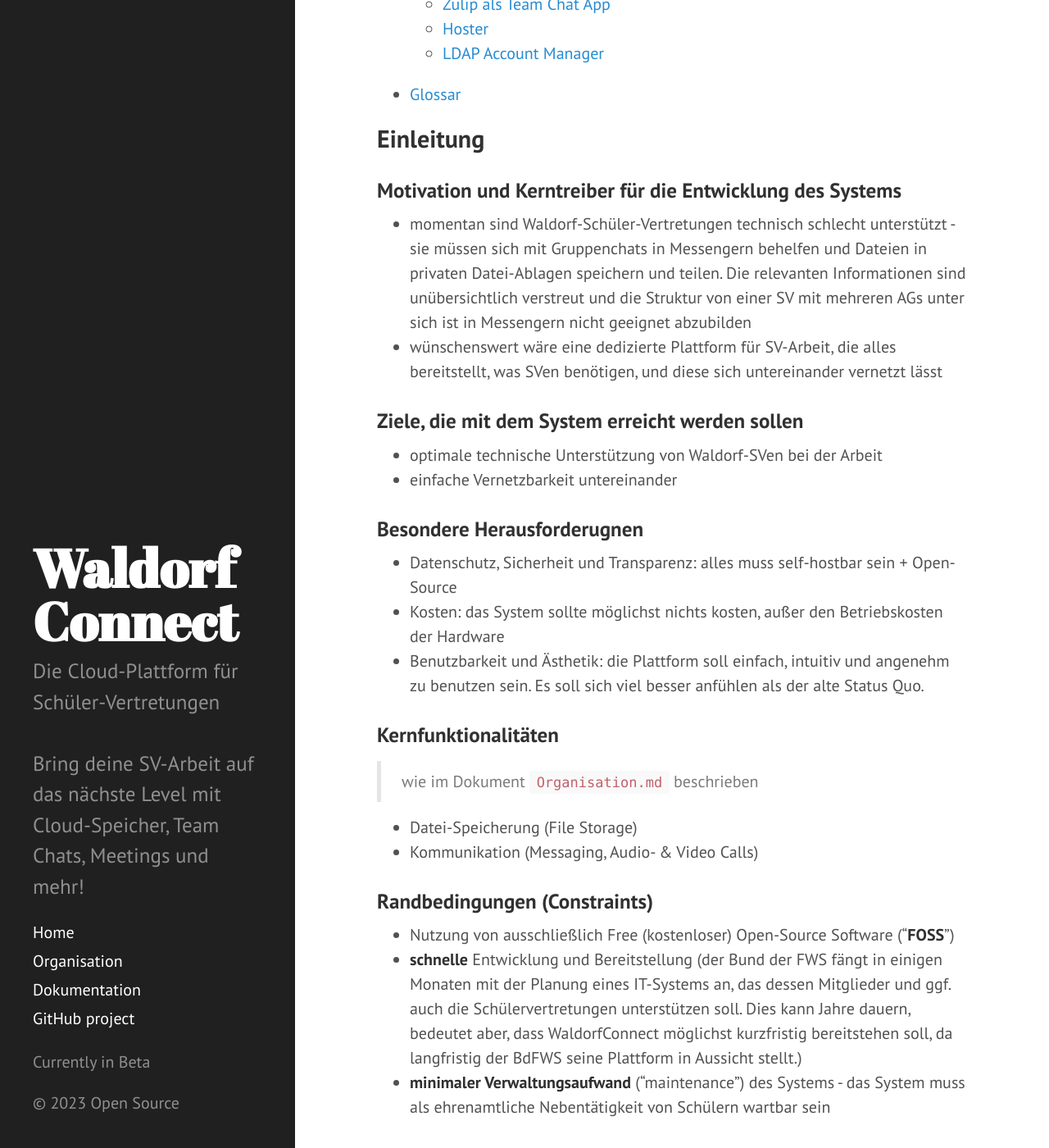
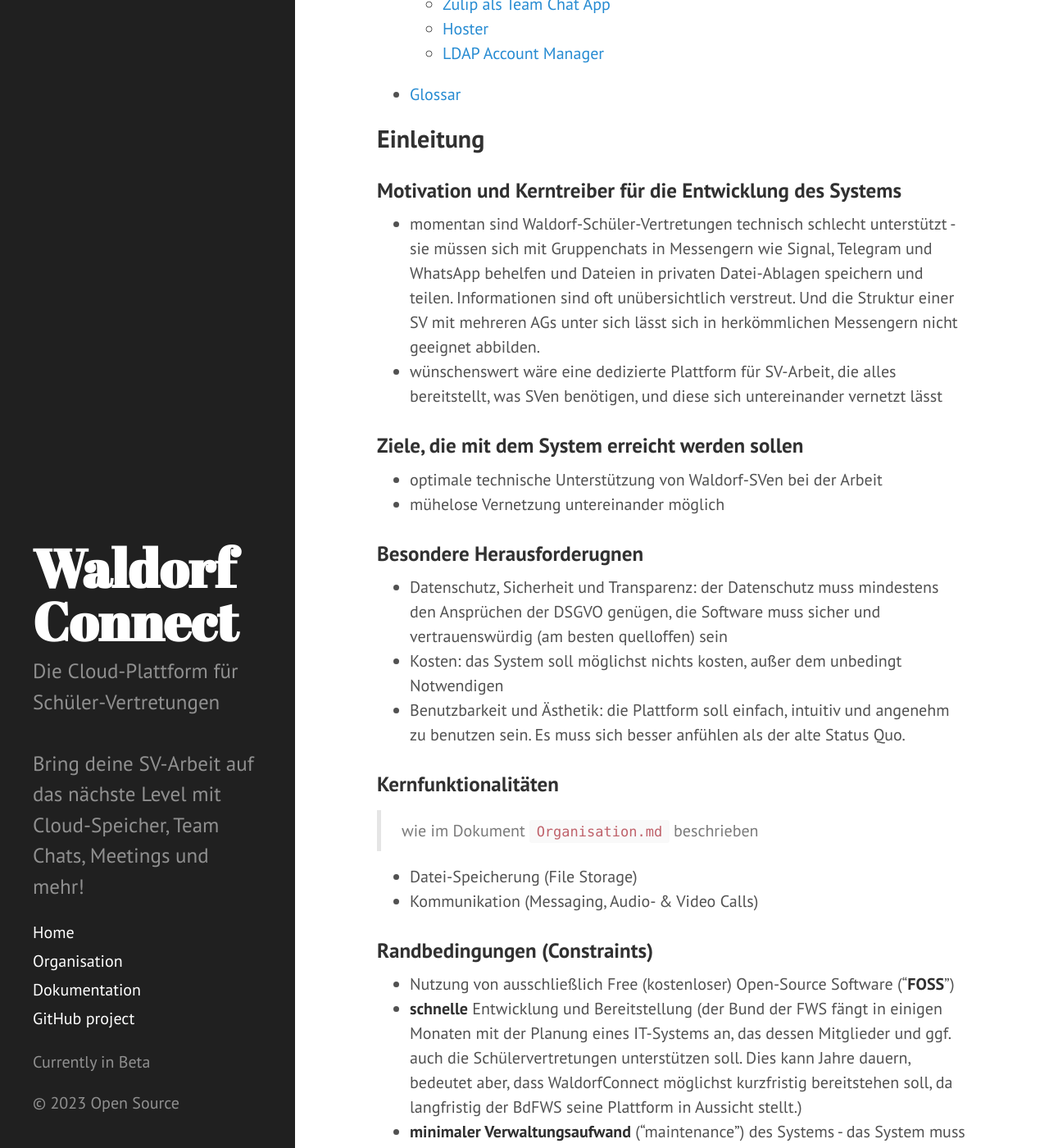
Before and after one commit to WaldorfConnect/documentation, a Jekyll site: the page built from Dokumentation.md, in a window 1280 px wide and 1400 px high, scrolled down 1398 px. Shown: the whole window at 82% size. Built offline with Jekyll 4.4.1, drawn with Linux system fonts in a browser that asks for light colours; Markdown is read by kramdown in place of the engine named in the settings; some of the changed text lies outside the part shown.

Commit message:
proofreading & improving the documentation

```diff
--- a/Dokumentation.md
+++ b/Dokumentation.md
@@ -45,19 +45,19 @@ Gegen Ende sind dann die großen Design-Entscheidungen inklusive der verworfenen
 
 ### Motivation und Kerntreiber für die Entwicklung des Systems
 
-- momentan sind Waldorf-Schüler-Vertretungen technisch schlecht unterstützt - sie müssen sich mit Gruppenchats in Messengern behelfen und Dateien in privaten Datei-Ablagen speichern und teilen. Die relevanten Informationen sind unübersichtlich verstreut und die Struktur von einer SV mit mehreren AGs unter sich ist in Messengern nicht geeignet abzubilden
+- momentan sind Waldorf-Schüler-Vertretungen technisch schlecht unterstützt - sie müssen sich mit Gruppenchats in Messengern wie Signal, Telegram und WhatsApp behelfen und Dateien in privaten Datei-Ablagen speichern und teilen. Informationen sind oft unübersichtlich verstreut. Und die Struktur einer SV mit mehreren AGs unter sich lässt sich in herkömmlichen Messengern nicht geeignet abbilden.
 - wünschenswert wäre eine dedizierte Plattform für SV-Arbeit, die alles bereitstellt, was SVen benötigen, und diese sich untereinander vernetzt lässt
 
 ### Ziele, die mit dem System erreicht werden sollen
 
 - optimale technische Unterstützung von Waldorf-SVen bei der Arbeit
-- einfache Vernetzbarkeit untereinander
+- mühelose Vernetzung untereinander möglich
 
 ### Besondere Herausforderugnen
 
-- Datenschutz, Sicherheit und Transparenz: alles muss self-hostbar sein + Open-Source
-- Kosten: das System sollte möglichst nichts kosten, außer den Betriebskosten der Hardware
-- Benutzbarkeit und Ästhetik: die Plattform soll einfach, intuitiv und angenehm zu benutzen sein. Es soll sich viel besser anfühlen als der alte Status Quo.
+- Datenschutz, Sicherheit und Transparenz: der Datenschutz muss mindestens den Ansprüchen der DSGVO genügen, die Software muss sicher und vertrauenswürdig (am besten quelloffen) sein
+- Kosten: das System soll möglichst nichts kosten, außer dem unbedingt Notwendigen
+- Benutzbarkeit und Ästhetik: die Plattform soll einfach, intuitiv und angenehm zu benutzen sein. Es muss sich besser anfühlen als der alte Status Quo.
 
 ### Kernfunktionalitäten
 
@@ -74,7 +74,7 @@ Gegen Ende sind dann die großen Design-Entscheidungen inklusive der verworfenen
 
 ### Stakeholder
 
-- Waldorf-SVs als Benutzer des Systems (SMVen, LSVen, Bundes-SVen)
+- Mitglieder der Waldorf-SVs als Benutzer des Systems (SMVen, LSVen, Bundes-SVen)
 - BdFWS als Sponsor
 
 ### Benutzerrollen
@@ -89,7 +89,7 @@ Gegen Ende sind dann die großen Design-Entscheidungen inklusive der verworfenen
 
 ### Wesentliche funktionale Anforderungen
 
-- Speicherung von Dateien in einer Cloud
+- Speichern von Dateien in der Cloud
 - Abbildung von SVen mit mehreren Arbeitskreisen (AKs) in der Kommunikations-Software
 - Chat, Gruppenchat, Audiocall und Videocall Funktionen
 - Single-Sign-On mit denselben Zugangsdaten bei allen Apps der Plattform
@@ -110,11 +110,11 @@ Gegen Ende sind dann die großen Design-Entscheidungen inklusive der verworfenen
 
 Abgebildet ist ein Komponentendiagramm, das die Struktur der WaldorfConnect Plattform visualisiert.
 
-Ganz oben befindet sich ein `LDAP Server OpenLDAP`, auf dem alle Benutzer und Benutzergruppen mitsamt deren Rechte auf Verzeichnisse gespeichert sind.
+Ganz oben befindet sich der LDAP Server `OpenLDAP`, auf dem alle Benutzer und Benutzergruppen mitsamt deren Rechte auf Verzeichnisse gespeichert sind.
 
 Diese Informationen werden vom `Portal` links unten verwaltet. Der normale Benutzer, d.h. Mitglied oder Admin einer SV, kann sich dort einloggen und die Endpunkte des `Simple Account Manager` aufrufen. Die wesentlichen Funktionalitäten dort sind Registrierung, Login, eigene Profilverwaltung und für Admins einer SV auch die Mitgliederverwaltung der eigenen SV. Die komplette Verwaltung des `LDAP Server` können die Globalen Admins (ein Teil des WaldorfConnect Teams) im `LDAP Account Manager` vornehmen.
 
-Bleibt noch der wichtigste Teil der Plattform - der Cloud-Speicher und die Kommunikationssoftware. Cloud-Speicherplatz (Datei-Ablage) steht jeder SV-Einheit in der `NextCloud` Anwendung zur Verfügung. Kommunikation ist in der Open-Source Microsoft-Teams Alternative `Zulip` realisiert. Diese hat direkt `Jitsi` für Audio- & Video-Calls integriert.
+Bleibt noch der wichtigste Teil der Plattform: der Cloud-Speicher und die Kommunikationssoftware. Cloud-Speicherplatz (Datei-Ablage) steht jeder SV-Einheit in der `NextCloud` Anwendung zur Verfügung. Kommunikation ist in der Open-Source Microsoft-Teams Alternative `Zulip` realisiert. Diese hat intern `Jitsi` für Audio- & Video-Calls integriert.
 
 ---
 
@@ -154,7 +154,7 @@ Anwendungs-Ebene
 
 - Auf Anwendungsverwaltung wird Datenschutz und Sicherheit durch eine zuverlässige Benutzer- und Zugriffsverwaltung hergestellt. Vorgaben hierfür kommen von unserem `LDAP Server` - die Umsetzung erfolgt durch die Anwendungen selbst.
 
-- Die Anwendungen sind sorgfältig ausgewählte Open-Source Software, die aber einer gewissen (hier vorhandenen) Größe sehr sicher sind. Dadurch, dass keine externen Anbieter von Software genutzt werden, besteht hier auch kein Risiko in Hinblick auf Datenschutz.
+- Die Anwendungen sind sorgfältig ausgewählte Open-Source Software, die ab einer gewissen (hier vorhandenen) Größe bekanntlich sehr sicher sind. Es sollen keine externen Softwarelieferanten oder -anbieter Software genutzt werden.
 
 Benutzer Ebene
 
@@ -208,7 +208,7 @@ Die Idee hier war es NextCloud und NextCloud Talk zu forken, in jeweils eigene R
 **\- Nachteile**
 
 - erfordert potentiell sehr hohen Entwicklungsaufwand (riskant)
-- man müsste eine fork von NextCloud maintainen, und von NextCloud Talk, und dann auch allen weiteren Clients: Desktop (Windows, macOS, Linux) und Mobile (Android, iOS) -> sehr sehr aufwendig, auch diese Dinge dann in die jeweiligen App Stores zu veröffentlichen
+- man müsste eine fork von NextCloud maintainen, und von NextCloud Talk, und dann auch allen weiteren Clients: Desktop (Windows, macOS, Linux) und Mobile (Android, iOS) -> enorm aufwendig - so wie das Veröffentlichen all dieser Anwendungen in die jeweiligen App Stores
 - Kompatibilität mit NextCloud wäre bei jeder neuen Version gefährdet, Integration des neuen Codes müsste immer wieder manuell unter höchster Vorsicht gemacht werden -> würde viel Testen erfordern
 
 Da diese Lösung umzusetzen unverhältnismäßig großen Aufwand erfordert hätte und enormes Risiko mit sich gebracht hätte, haben wir sie verworfen.
```
Also changed, not shown: other parts of Dokumentation.md (+5 -5 lines).
